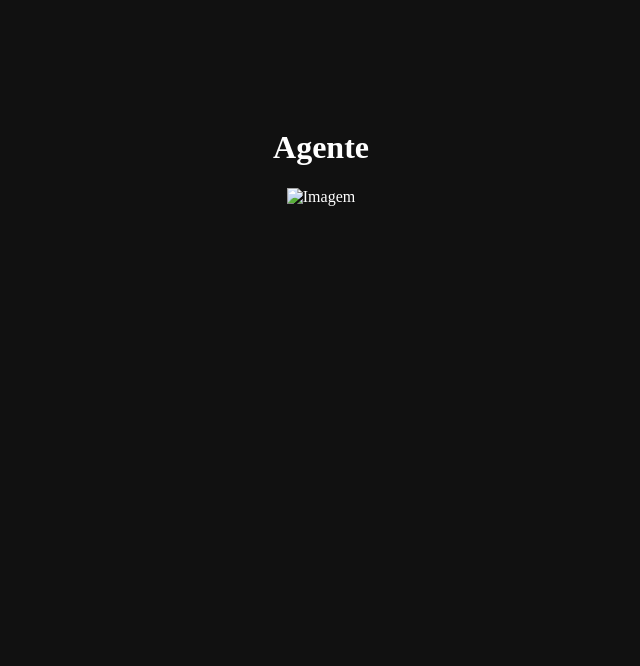
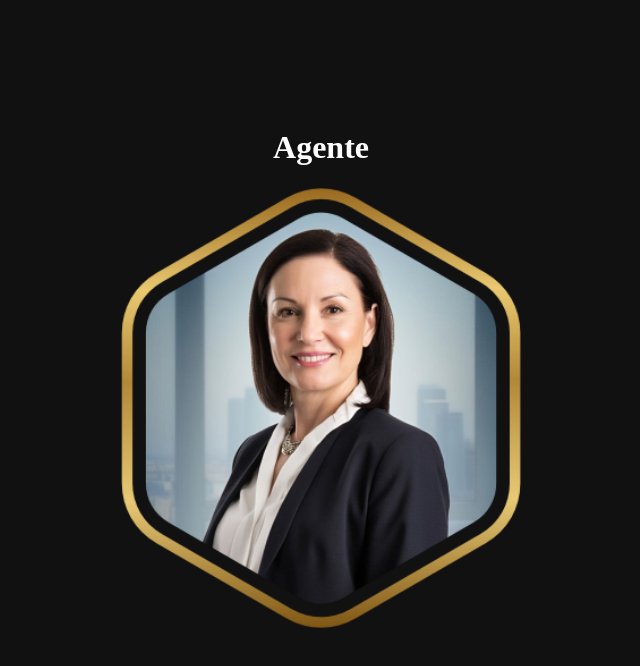
Before and after one commit to victorpaulovichbueno-gif/agente-6, a plain HTML site: page index.html in a window 1280 px wide. Shown: the whole page, without its empty margins (319-959 px from the left). Drawn offline with Linux system fonts and the light colour scheme.

Commit message:
Update index.html

```diff
--- a/index.html
+++ b/index.html
@@ -7,6 +7,6 @@
 </head>
 <body style="background-color:#111; color:white; text-align:center; padding-top:100px;">
   <h1>Agente</h1>
-  <img src="unnamed.jpg6" alt="Imagem" width="400">
+  <img src="unnamed.png" alt="Imagem" width="400">
 </body>
 </html>
```
